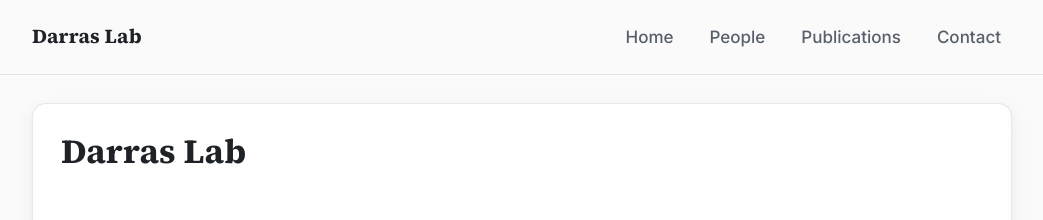
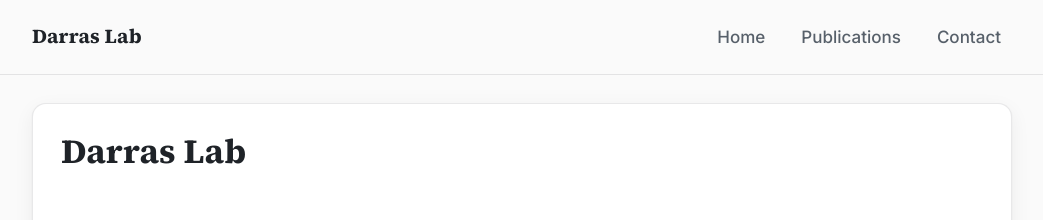
Before and after one commit to lab-darras/lab-darras.github.io, a Jekyll site: the page built from index.md, in a window 1280 px wide. Shown: the top 220 px of the page, without its empty margins (118-1161 px from the left). Built offline with Jekyll 4.4.1, drawn with Linux system fonts in a browser that asks for light colours.

Commit message:
Update default.html

```diff
--- a/_layouts/default.html
+++ b/_layouts/default.html
@@ -24,12 +24,12 @@
 
         <nav class="site-nav">
           <a href="{{ '/' | relative_url }}">Home</a>
-          <a href="{{ '/people/' | relative_url }}">People</a>
           <a href="{{ '/publications/' | relative_url }}">Publications</a>
           <a href="{{ '/contact/' | relative_url }}">Contact</a>
         </nav>
       </div>
     </header>
+
 
     <main class="container">
       <article class="page">
```
